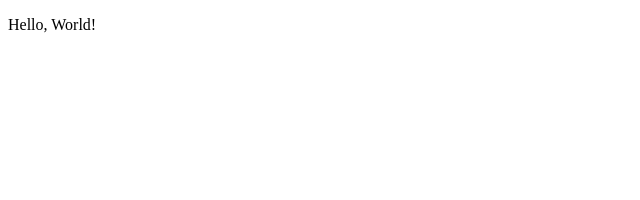
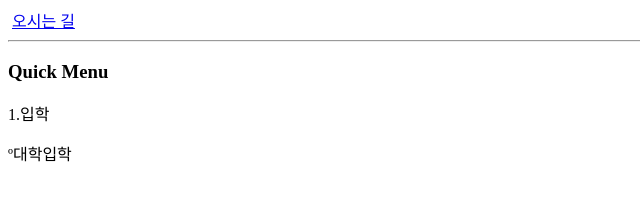
Before and after one commit to yeeund/tset, a plain HTML site: page index.html in a window 1280 px wide. Shown: the whole page, without its empty margins (0-640 px from the left). Drawn offline with Linux system fonts and the light colour scheme.

Commit message:
index.html

```diff
--- a/index.html
+++ b/index.html
@@ -1,9 +1,17 @@
 <!DOCTYPE html>
 <html>
 <head>
-<title>Hello, World!</title>
+<title>Web Programing</title>
 </head>
 <body>
-<p>Hello, World!</p>
+<img scr='https://www.catholic.ac.kr/front/imgs/common/logo_header.png'>
+<a href='#beta'>오시는 길</a>
+<hr>
+<h3>Quick Menu</h3>
+<p>1.입학</p>
+<a herf="https://www.catholic.ac.kr/www/admission00.html">&#186;대학입학</a>
+
+
+
 </body>
 </html>
```
